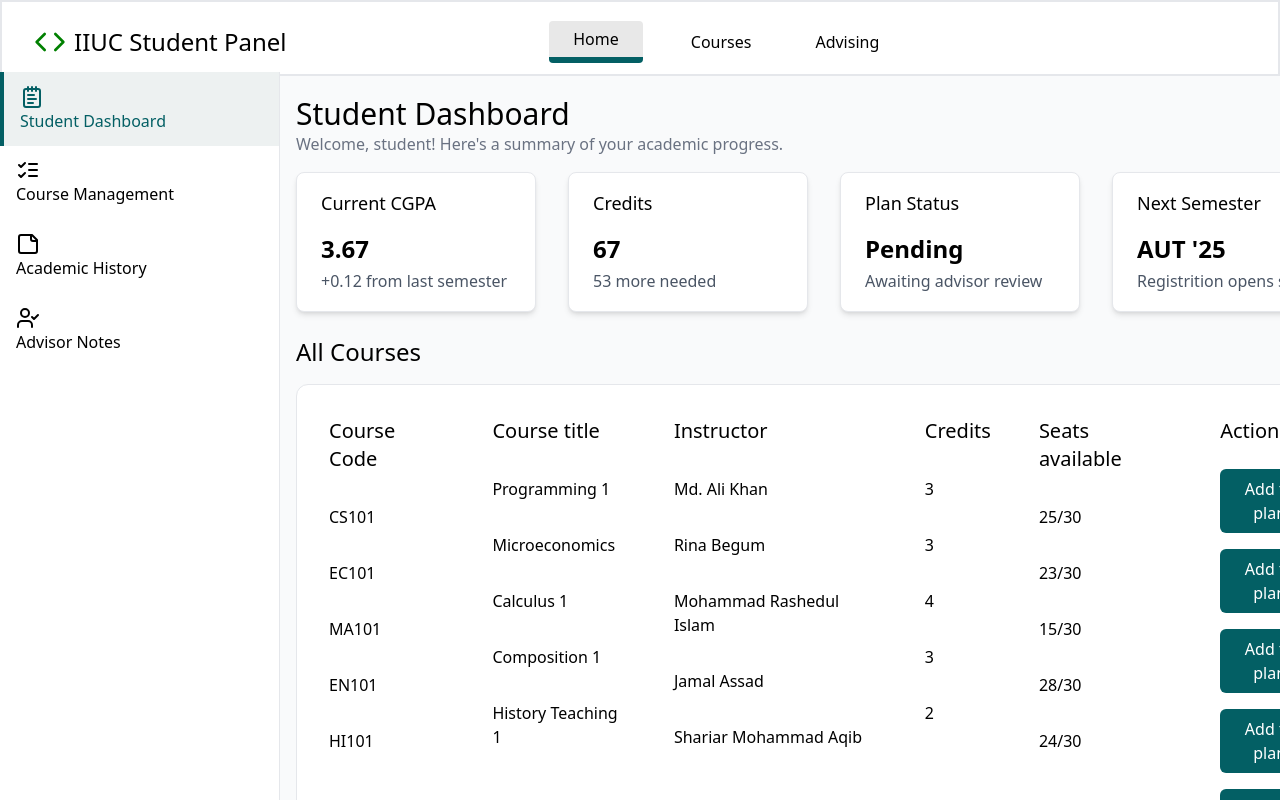
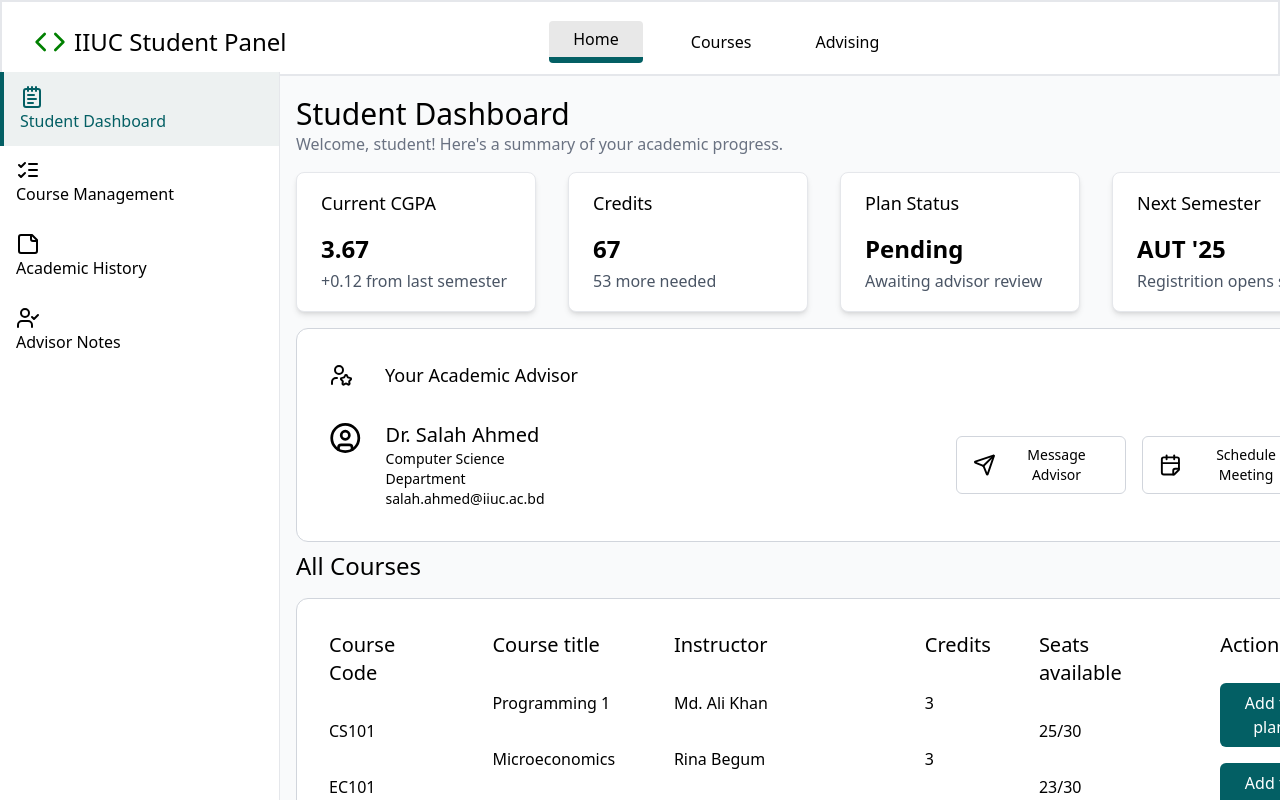
Before and after one commit to AsifulAhsan/CRAMS, a React (Vite) app: page / in a window 1280 px wide. Shown: the top 800 px of the page. Built offline with nearby package versions, Linux system fonts and the light colour scheme.

Commit message:
Student Dashboard updated

```diff
--- a/src/components/CourseTable/CourseTable.jsx
+++ b/src/components/CourseTable/CourseTable.jsx
@@ -2,7 +2,7 @@ function CourseTable() {
   return (
     <div className="mx-4 my-2">
       <p className="text-2xl font-medium">All Courses</p>
-      <table className="flex gap-12 mt-4 mb-4 bg-white p-8 rounded-xl border-1 border-gray-200">
+      <table className="flex gap-12 mt-4 mb-4 bg-white p-8 rounded-xl border-1 border-gray-300">
         <div className="flex-col">
           <div className="gap-2">
             <p className="text-xl mb-8">Course Code</p>
--- a/src/components/StudentDashboard/StudentDashboard.jsx
+++ b/src/components/StudentDashboard/StudentDashboard.jsx
@@ -2,6 +2,13 @@ import React from "react";
 import HeroSec from "../HeroSection/Hero";
 import Card from "../Card/Card";
 import CourseTable from "../CourseTable/CourseTable";
+import {
+  CalendarFold,
+  Send,
+  Download,
+  UserStar,
+  CircleUser,
+} from "lucide-react";
 
 function StudentDashboard() {
   return (
@@ -25,6 +32,35 @@ function StudentDashboard() {
           description="Registrition opens soon"
         />
       </div>
+      <div className="flex flex-col gap-8 px-8 py-8 justify-evenly items-start border-1 bg-white border-gray-300 mx-4 rounded-xl">
+        <div className="flex gap-8 items-center">
+          <UserStar size={24} />
+          <p className="text-lg font-medium">Your Academic Advisor</p>
+        </div>
+        <div className="flex gap-4">
+          <div className="flex gap-6 items-start mr-90">
+            <CircleUser size={34} />
+            <p className="text-xl font-medium">
+              Dr. Salah Ahmed <br />
+              <p className="text-sm">Computer Science Department</p>
+              <p className="text-sm">salah.ahmed@iiuc.ac.bd</p>
+            </p>
+          </div>
+          <div className="flex items-center">
+            <button className="gap-2 flex items-center bg-white text-black border-gray-300 border-1 px-4 py-2 rounded-md hover:bg-[#035f64] hover:text-white cursor-pointer transition-colors duration-200">
+              <Send />
+              <p className="text-sm">Message Advisor</p>
+            </button>
+          </div>
+          <div className="flex items-center">
+            <button className="gap-2 flex items-center bg-white text-black border-gray-300 border-1 px-4 py-2 rounded-md hover:bg-[#035f64] hover:text-white cursor-pointer transition-colors duration-200">
+              <CalendarFold />
+              <p className="text-sm">Schedule Meeting</p>
+            </button>
+          </div>
+        </div>
+      </div>
+
       <CourseTable />
     </>
   );
```
